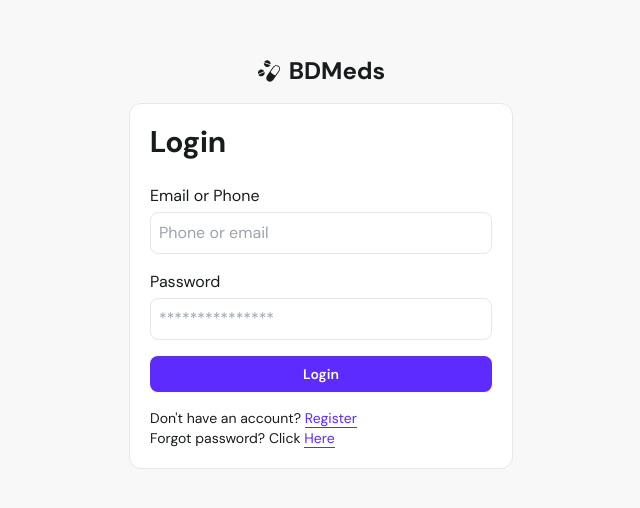
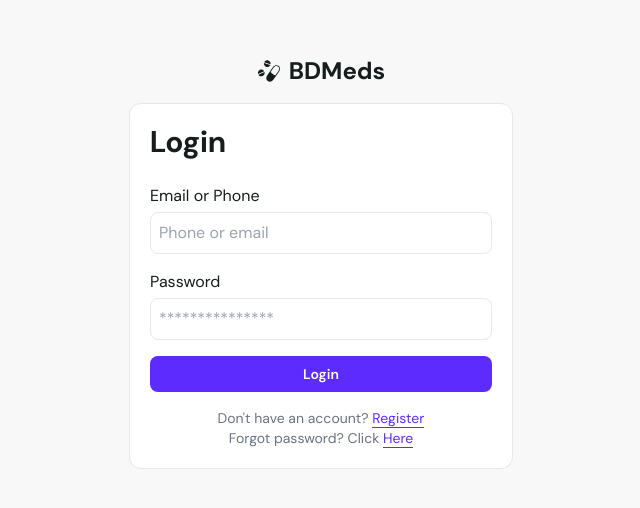
Before and after one commit to BDMeds/frontend, a Next.js app: page /account/login in a window 1280 px wide. Shown: the part 138-646 px from the top of the page, without its empty margins (319-959 px from the left). Built offline with nearby package versions, Linux system fonts and the light colour scheme; no server answers.

Commit message:
update: verification

```diff
--- a/components/UI/Account/EmailConfirm/index.tsx
+++ b/components/UI/Account/EmailConfirm/index.tsx
@@ -20,7 +20,7 @@ const EmailConfirm = () => {
           <Image src={"/svgs/email-confirm.svg"} alt="confirm email illustration" width={300} height={300} />
         </div>
 
-        <p>A verification link has been sent to you email.</p>
+        <p className="text-center">A verification link has been sent to you email.</p>
       </div>
     </main>
   );
--- a/components/UI/Account/Login/index.tsx
+++ b/components/UI/Account/Login/index.tsx
@@ -95,7 +95,7 @@ const Login = () => {
 
               <Button variant="filled" fullWidth text="Login" disabled={loading} loading={loading} />
 
-              <div className="text-sm">
+              <div className="text-sm text-center text-gray-500">
                 <p>
                   Don&apos;t have an account?{" "}
                   <Link href={"/account/register"} className="text-primary border-b border-primary">
--- a/lib/config/axios-error.ts
+++ b/lib/config/axios-error.ts
@@ -3,7 +3,7 @@ import { toastError } from "../utils/toast";
 
 export const handleAxiosErrorWithToast = (error: unknown) => {
   if (axios.isAxiosError(error)) {
-    toastError(error.response?.data.message, { id: "error" });
+    toastError(error.response?.data.error, { id: "error" });
     throw new Error(error.response?.data.message);
   }
 
```
